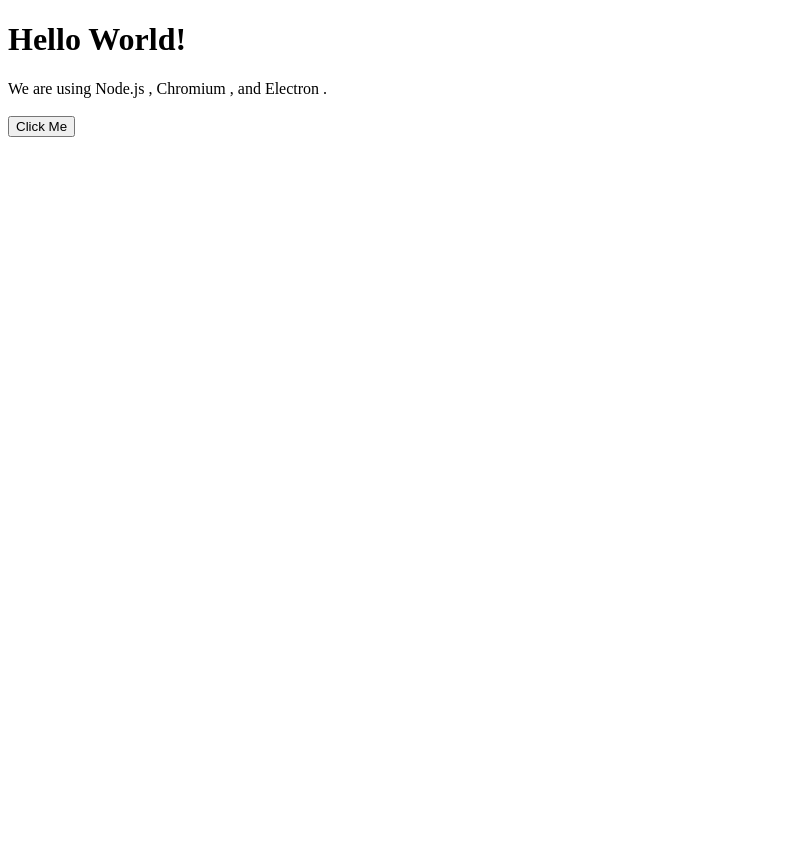
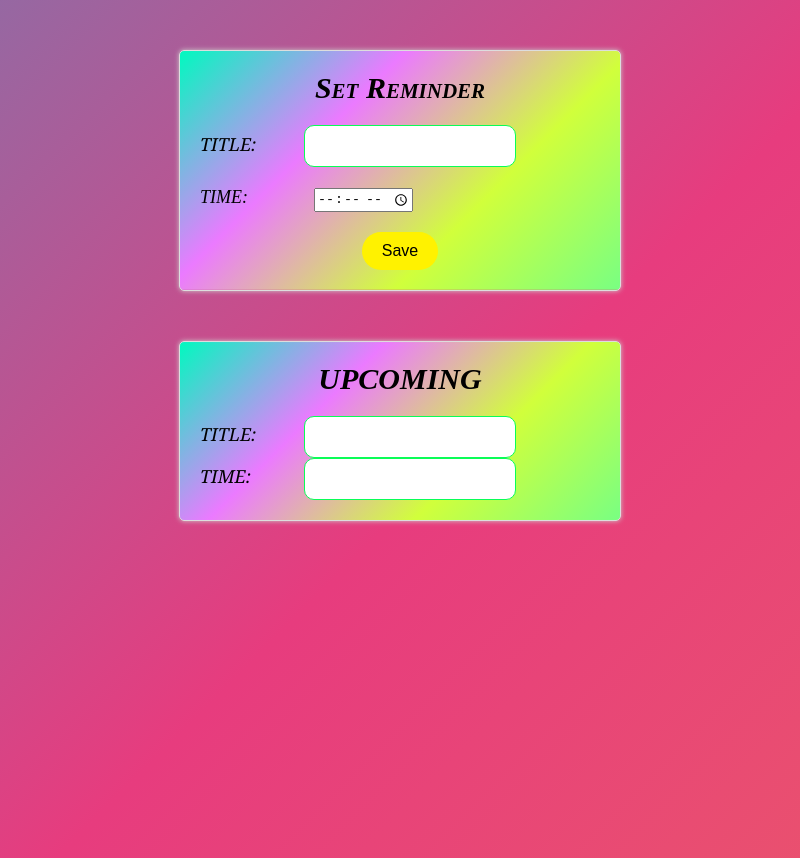
Before and after one commit to dev221b/Electron_Hacknight, an Electron app: page index.html in a window 800 px wide. Before the commit the page ends 800 px from the top, so only its background shows below. Drawn offline with Linux system fonts and the light colour scheme.

Commit message:
index.html

```diff
--- a/index.html
+++ b/index.html
@@ -1,18 +1,40 @@
 <!DOCTYPE html>
 <html>
-  <head>
-    <meta charset="UTF-8">
-    <!-- https://developer.mozilla.org/en-US/docs/Web/HTTP/CSP -->
-    <meta http-equiv="Content-Security-Policy" content="default-src 'self'; script-src 'self'">
-    <title>Hello World!</title>
-  </head>
-  <body>
-    <h1>Hello World!</h1>
-    We are using Node.js <span id="node-version"></span>,
-    Chromium <span id="chrome-version"></span>,
-    and Electron <span id="electron-version"></span>.
-    <br> <br>
-    <button id="clickme" onclick="myFunc()">Click Me</button>
-    <script src="./renderer.js"></script>
-  </body>
+
+<head>
+    <title>NotiKuttan</title>
+    <link rel="stylesheet" type="text/css" href="style.css">
+</head>
+
+<body>
+    <div class="notifier">
+        <h1>Set Reminder</h1>
+        <div class="input-group1">
+            <label for="time">TITLE:</label>
+            <input type="text" id="text" name="text">
+        </div>
+        <div class="input-group">
+            <label for="time">TIME:</label>
+            <input type="time" id="time" name="time">
+        </div>
+        <div class="button-group">
+            <button class="btn-save">Save</button>
+        </div>
+    </div>
+    <div class="notifier">
+        <h1>UPCOMING</h1>
+        <div class="input-group1">
+            <label for="time">TITLE:</label>
+            <input type="text" id="text" name="text">
+        </div>
+
+        <div class="input-group1">
+            <label for="time">TIME:</label>
+            <input type="text" id="text" name="text">
+        </div>
+
+
+    </div>
+</body>
+
 </html>
```
